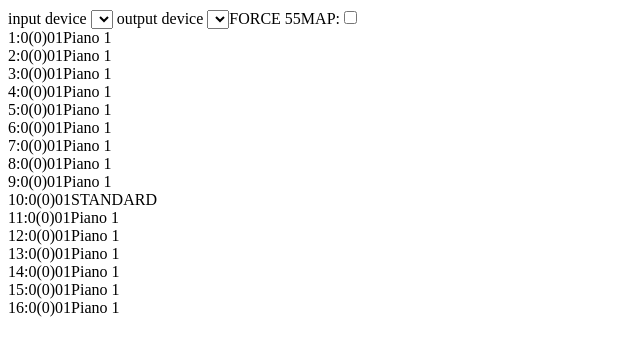
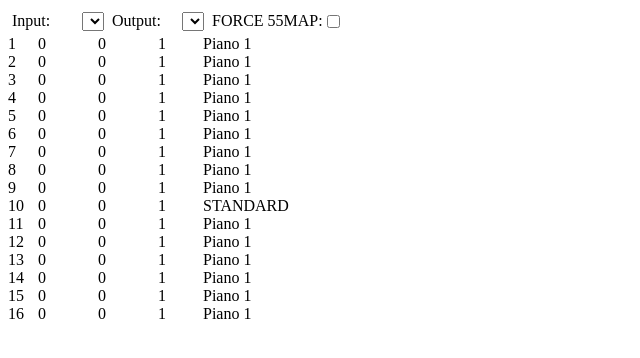
Before and after one commit to netalkGB/sc55-capital-fallback-emulation, a Vue app: page / in a window 1280 px wide. Shown: the top 358 px of the page, without its empty margins (0-640 px from the left). Built offline with nearby package versions, Linux system fonts and the light colour scheme.

Commit message:
画面を多少マシに

```diff
--- a/src/components/Monitor.vue
+++ b/src/components/Monitor.vue
@@ -1,10 +1,25 @@
 <template>
   <div>
     <div
+      class="track"
       v-for="track in tracks"
       :key="track.channel"
     >
-      {{track.channel}}:{{track.bankSelectMSB}}({{track.emulateBankSelectMSB}}){{track.bankSelectLSB}}{{track.programChangeNumber + 1}}{{track.getEmulatedName()}}
+      <div class="channel">
+        {{track.channel}}
+      </div>
+      <div class="bsmsb">
+        {{track.bankSelectMSB}}
+      </div>
+      <div class="bsmsb">
+        {{track.emulateBankSelectMSB}}
+      </div>
+      <div class="programChange">
+        {{track.programChangeNumber + 1}}
+      </div>
+      <div>
+        <span v-if="track.bankSelectMSB !== track.emulateBankSelectMSB">[EMULATE]</span>{{track.getEmulatedName()}}
+      </div>
     </div>
   </div>
 </template>
@@ -20,5 +35,17 @@ export default {
 }
 </script>
 
-<style>
+<style scoped>
+.track {
+  display: flex;
+}
+.channel {
+  width: 30px;
+}
+.bsmsb {
+  width: 60px;
+}
+.programChange {
+  width: 45px;
+}
 </style>
--- a/src/components/Settings.vue
+++ b/src/components/Settings.vue
@@ -1,6 +1,7 @@
 <template>
-  <div>
-    input device
+  <div class="settings">
+    <div class="item">
+      <div class="label">Input:</div>
       <select v-model="input">
         <option
           v-for="input in inputs"
@@ -10,7 +11,9 @@
           {{ input.name }}
         </option>
       </select>
-    output device
+    </div>
+    <div class="item">
+      <div class="label">Output:</div>
       <select v-model="output">
         <option
           v-for="output in outputs"
@@ -20,12 +23,15 @@
           {{ output.name }}
         </option>
       </select>
+    </div>
+    <div class="item">
       <label for="f55m">FORCE 55MAP:</label>
       <input
         type="checkbox"
         id="f55m"
         v-model="force55MAP"
       >
+    </div>
   </div>
 </template>
 
@@ -70,5 +76,16 @@ export default {
 }
 </script>
 
-<style>
+<style scoped>
+.settings {
+  display: flex;
+  flex-wrap: wrap;
+}
+.label {
+  width: 70px;
+}
+.item {
+  display: flex;
+  margin: 4px;
+}
 </style>
```
Lines whose indentation alone changed are shown as unchanged.
